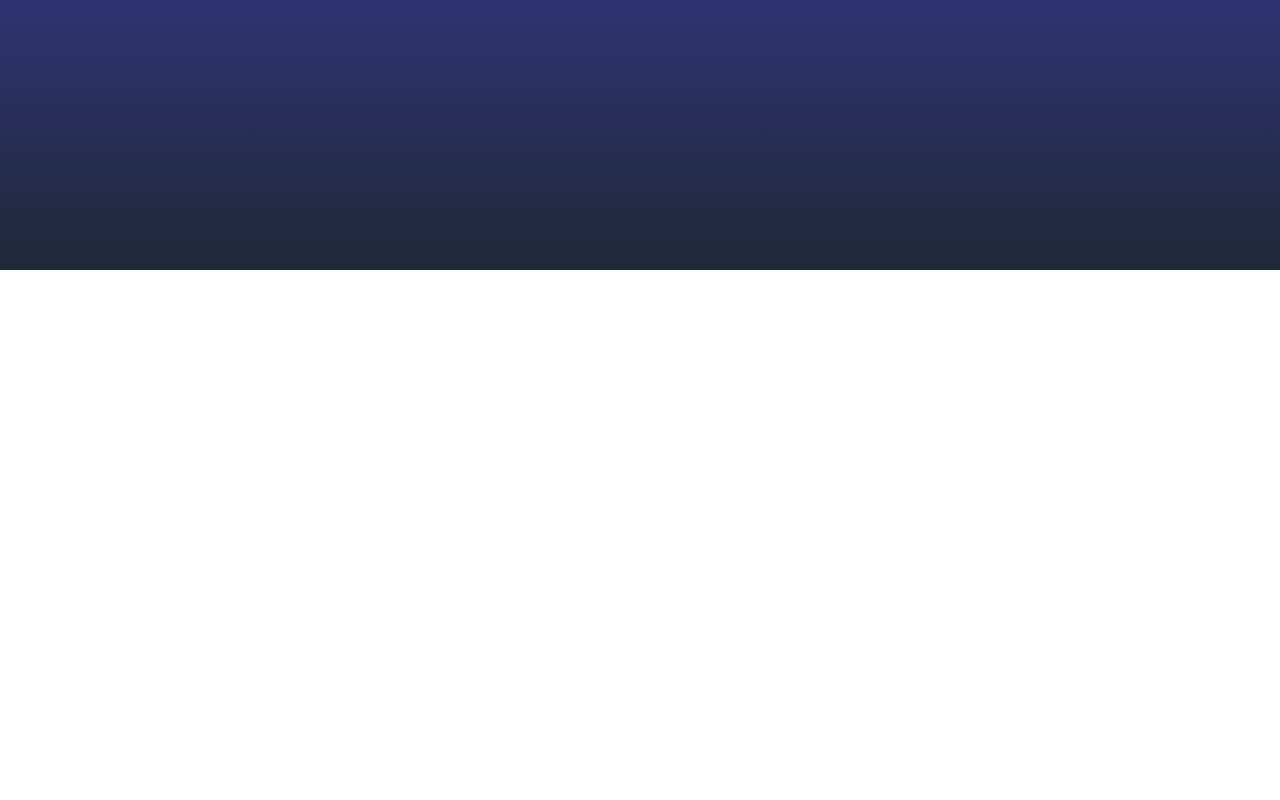
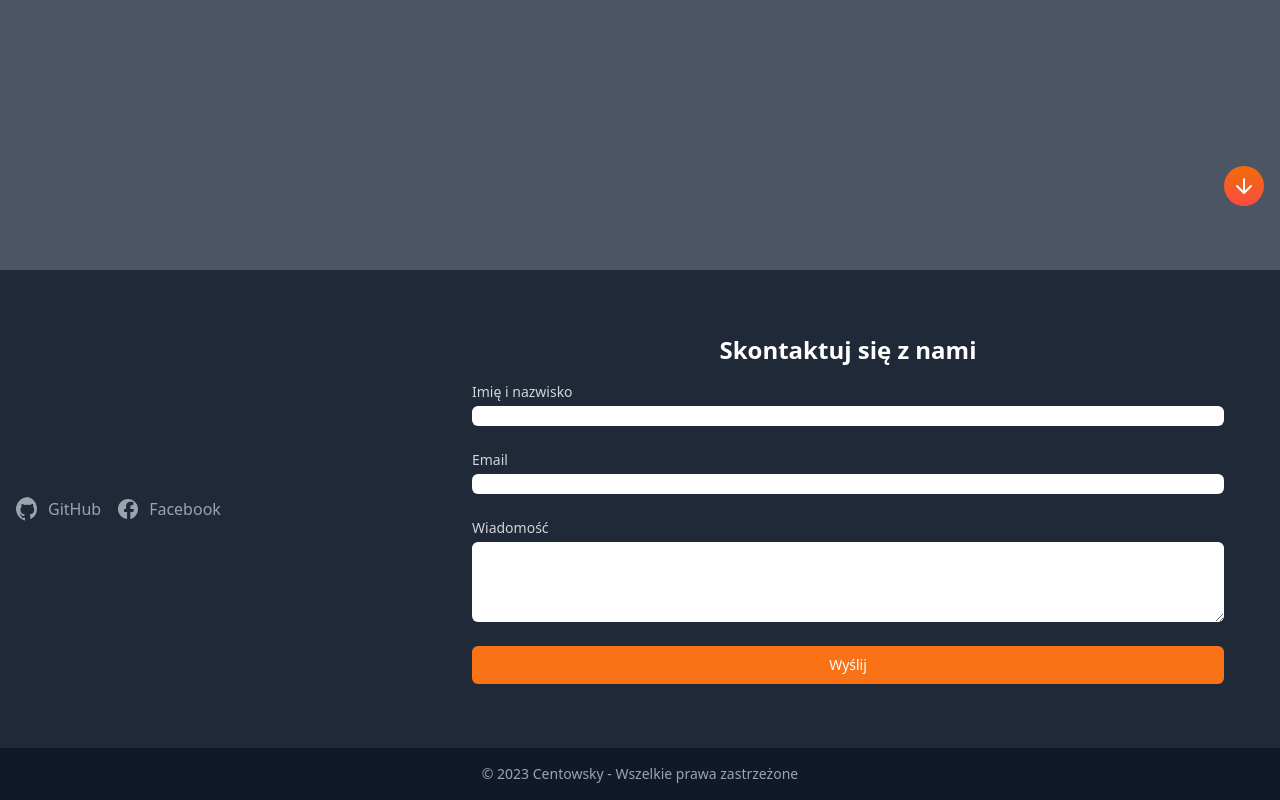
Before and after one commit to Centowsky/Portfolio, a React (Create React App) app: page / in a window 1280 px wide. Shown: the part 530-1330 px from the top of the page. Before the commit the page ends 800 px from the top, so only its background shows below. Built offline with nearby package versions, Linux system fonts and the light colour scheme.

Commit message:
Added a footer and a scroll down button to the bottom of each page (generated by useblackbox.ai )

```diff
--- a/src/App.tsx
+++ b/src/App.tsx
@@ -1,8 +1,10 @@
 import { Route, Routes } from "react-router-dom";
 import NavbarHeader from "./components/NavbarHeader";
+import ScrollDownButton from "./components/ScrollDownButton";
 import About from "./pages/About";
 import Contact from "./pages/Contact";
 import Home from "./pages/Home";
+import Footer from "./components/Footer";
 import Projects from "./pages/Projects";
 import "./styles/App.scss";
 
@@ -16,6 +18,8 @@ function App() {
         <Route path="projects" element={<Projects />} />
         <Route path="contact" element={<Contact />} />
       </Routes>
+      <Footer />
+      <ScrollDownButton />
     </div>
   );
 }
--- /dev/null
+++ b/src/components/Footer.tsx
@@ -0,0 +1,116 @@
+import React from "react";
+import { Link } from "react-router-dom";
+
+const Footer: React.FC = () => {
+  return (
+    <footer className="bg-gray-800 text-white">
+      <div className="container mx-auto px-4 py-8 flex flex-col md:flex-row md:justify-between">
+        <div className="flex items-center space-x-4 mb-4 md:mb-0 md:w-1/3">
+          <Link
+            to="https://github.com/twojprofil"
+            target="_blank"
+            rel="noopener noreferrer"
+            className="flex items-center text-gray-400 hover:text-gray-200"
+          >
+            <svg
+              xmlns="http://www.w3.org/2000/svg"
+              className="w-6 h-6 fill-current"
+              viewBox="0 0 24 24"
+            >
+              <path
+                fillRule="evenodd"
+                d="M12 0a12 12 0 0 0-3.79 23.39c.6.12.82-.27.82-.55 0-.27-.01-1.02-.01-1.99-3.02.65-3.67-1.46-3.67-1.46-.5-1.19-1.22-1.51-1.22-1.51-.99-.68.08-.67.08-.67a1.93 1.93 0 011.42.71 1.97 1.97 0 002.68.77 1.979 1.979 0 01.63-1.24c-2.2-.25-4.52-1.09-4.52-4.86a3.55 3.55 0 011.21-2.78 3.28 3.28 0 01.08-2.82s.89-.28 2.93 1.1a10.14 10.14 0 015.35 0c2.04-1.38 2.93-1.1 2.93-1.1a3.27 3.27 0 01.08 2.82 3.55 3.55 0 011.21 2.78c0 3.77-2.32 4.61-4.53 4.86a2.072 2.072 0 01.62 1.61c0 1.16-.01 2.1-.01 2.39 0 .27.22.59.82.46A12 12 0 0012 0z"
+              />
+            </svg>
+            <span className="ml-2">GitHub</span>
+          </Link>
+          <Link
+            to="https://facebook.com/twojprofil"
+            target="_blank"
+            rel="noopener noreferrer"
+            className="flex items-center text-gray-400 hover:text-gray-200"
+          >
+            <svg
+              xmlns="http://www.w3.org/2000/svg"
+              className="w-6 h-6 fill-current"
+              viewBox="0 0 24 24"
+            >
+              <path
+                fillRule="evenodd"
+                d="M21 12.01c0-5.523-4.477-10-10-10S1 6.487 1 12.01c0 5.15 3.968 9.39 9.062 9.984v-7.056H7.057V12.01H9.06V9.383c0-2.935 1.74-4.566 4.433-4.566 1.284 0 2.825.229 2.825.229v2.95H15.43c-1.57 0-2.058 1.03-2.058 2.08V12.01h3.49l-.557 2.983h-2.933v7.056C17.032 21.4 21 17.16 21 12.01"
+              />
+            </svg>
+            <span className="ml-2">Facebook</span>
+          </Link>
+        </div>
+        <div className="flex space-x-4 md:w-2/3">
+          <div className="container mx-auto px-10 py-8">
+            <h2 className="text-2xl font-semibold mb-4 text-center">
+              Skontaktuj się z nami
+            </h2>
+            <form className="grid grid-cols-1 gap-6">
+              <div>
+                <label
+                  htmlFor="name"
+                  className="block text-sm font-medium text-gray-300"
+                >
+                  Imię i nazwisko
+                </label>
+                <input
+                  type="text"
+                  name="name"
+                  id="name"
+                  className="mt-1 focus:ring-orange-500 focus:border-orange-500 block w-full shadow-sm sm:text-sm border-gray-300 rounded-md"
+                />
+              </div>
+              <div>
+                <label
+                  htmlFor="email"
+                  className="block text-sm font-medium text-gray-300"
+                >
+                  Email
+                </label>
+                <input
+                  type="email"
+                  name="email"
+                  id="email"
+                  className="mt-1 focus:ring-orange-500 focus:border-orange-500 block w-full shadow-sm sm:text-sm border-gray-300 rounded-md"
+                />
+              </div>
+              <div>
+                <label
+                  htmlFor="message"
+                  className="block text-sm font-medium text-gray-300"
+                >
+                  Wiadomość
+                </label>
+                <textarea
+                  id="message"
+                  name="message"
+                  rows={4}
+                  className="mt-1 focus:ring-orange-500 focus:border-orange-500 block w-full shadow-sm sm:text-sm border-gray-300 rounded-md"
+                ></textarea>
+              </div>
+              <div>
+                <button
+                  type="submit"
+                  className="w-full flex justify-center py-2 px-4 border border-transparent rounded-md shadow-sm text-sm font-medium text-white bg-orange-500 hover:bg-orange-600 focus:outline-none focus:ring-2 focus:ring-offset-2 focus:ring-orange-500"
+                >
+                  Wyślij
+                </button>
+              </div>
+            </form>
+          </div>
+        </div>
+      </div>
+      <div className="text-center py-4 bg-gray-900">
+        <p className="text-gray-400 text-sm">
+          &copy; {new Date().getFullYear()} Centowsky - Wszelkie prawa
+          zastrzeżone
+        </p>
+      </div>
+    </footer>
+  );
+};
+
+export default Footer;
--- a/src/components/NavbarHeader.tsx
+++ b/src/components/NavbarHeader.tsx
@@ -28,7 +28,7 @@ export default function NavbarHeader() {
 
   return (
     <nav
-      className={`mx-auto max-w-full py-2 px-4 bg-gradient-to-b ${gradientColor} text-white rounded-b-lg fixed top-0 w-screen select-none z-10 ${
+      className={`mx-auto max-w-full py-2 px-4 bg-gradient-to-b bg-gray-800  text-white rounded-b-lg fixed top-0 w-screen select-none z-10 ${
         navbar ? "shadow-lg" : ""
       }`}
     >
@@ -84,7 +84,7 @@ export default function NavbarHeader() {
           <div
             className={`flex-1 justify-self-center pb-3 mt-8 md:block md:pb-0 md:mt-0 ${
               navbar ? "block" : "hidden"
-            }`}
+            } `}
           >
             <ul className="items-center justify-center space-y-8 md:flex md:space-x-6 md:space-y-0 ">
               {menuItems.map((item, index) => (
--- /dev/null
+++ b/src/components/ScrollDownButton.tsx
@@ -0,0 +1,36 @@
+import React, { useState } from "react";
+import "../styles/ScrollDownButton.scss";
+
+function ScrollDownButton() {
+  const [isVisible, setIsVisible] = useState<boolean>(true);
+
+  const handleScroll = () => {
+    setIsVisible(false);
+    window.scrollTo({
+      top: document.documentElement.scrollHeight,
+      behavior: "smooth",
+    });
+  };
+
+  return (
+    <div
+      className={`scroll-down-button ${isVisible ? "visible" : ""}`}
+      onClick={handleScroll}
+    >
+      <svg
+        xmlns="http://www.w3.org/2000/svg"
+        className="w-6 h-6 text-white arrow-icon" // Zaktualizowana klasa
+        viewBox="0 0 24 24" // Aktualizacja widoku
+        fill="none" // Brak wypełnienia
+        stroke="currentColor" // Kolor obramowania
+        strokeWidth="2" // Grubość obramowania
+        strokeLinecap="round"
+        strokeLinejoin="round"
+      >
+        <path d="M12 5v14M19 12l-7 7-7-7" />
+      </svg>
+    </div>
+  );
+}
+
+export default ScrollDownButton;
--- a/src/pages/Home.tsx
+++ b/src/pages/Home.tsx
@@ -3,7 +3,7 @@ import "../styles/Home.scss";
 
 export default function Home() {
   return (
-    <section className="bg-gradient-to-b from-indigo-600 to-gray-800 h-screen flex flex-col justify-center items-center relative text-white z-0">
+    <section className="bg-gray-600 h-screen flex flex-col justify-center items-center relative text-white z-0">
       <div className="max-w-3xl mx-auto text-center">
         <h1 className="text-4xl font-bold mb-4">Frontend Developer</h1>
         <p className="text-lg">
--- /dev/null
+++ b/src/styles/ScrollDownButton.scss
@@ -0,0 +1,28 @@
+.scroll-down-button {
+  position: fixed;
+  bottom: 4rem;
+  right: 1rem;
+  display: flex;
+  align-items: center;
+  justify-content: center;
+  width: 40px;
+  height: 40px;
+  background: linear-gradient(
+    to bottom,
+    #f06d06,
+    #fb4c40
+  ); // Przykładowy gradient
+  border-radius: 50%;
+  cursor: pointer;
+  opacity: 0.8;
+  transition: opacity 0.3s ease-in-out;
+
+  &.visible {
+    opacity: 1;
+  }
+
+  .arrow-icon {
+    width: 24px;
+    height: 24px;
+  }
+}
```
